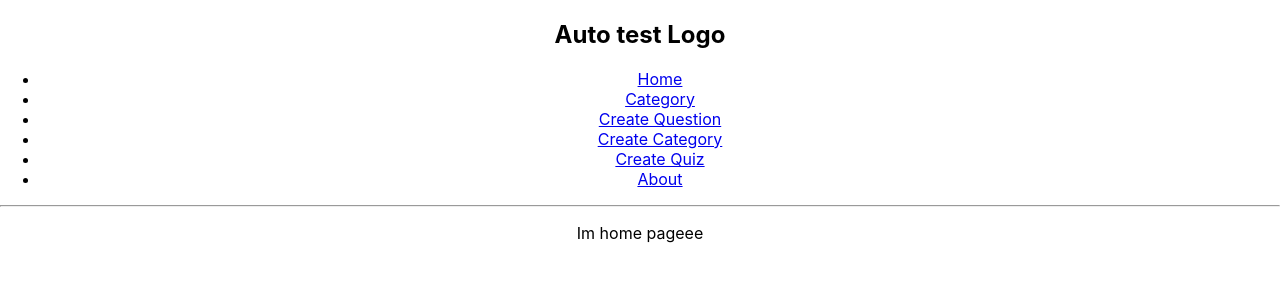
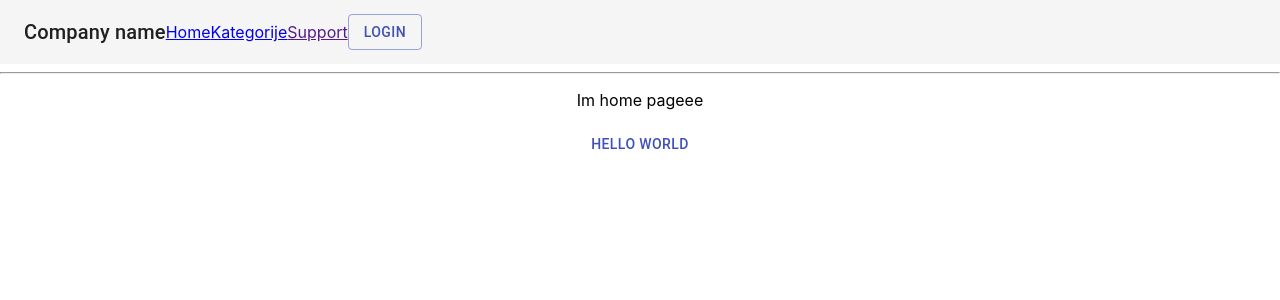
Before and after one commit to HunterJS-bit/react-quiz-app, a React (Create React App) app in the folder client/: page / in a window 1280 px wide. Shown: the top 300 px of the page. Built offline with nearby package versions, Linux system fonts and the light colour scheme.

Commit message:
seperated app header in new component, added react material design

```diff
--- a/client/package.json
+++ b/client/package.json
@@ -3,6 +3,7 @@
   "version": "0.1.0",
   "private": true,
   "dependencies": {
+    "@material-ui/core": "^4.9.13",
     "@testing-library/jest-dom": "^4.2.4",
     "@testing-library/react": "^9.5.0",
     "@testing-library/user-event": "^7.2.1",
--- a/client/src/App.js
+++ b/client/src/App.js
@@ -1,7 +1,8 @@
 import React from 'react';
 import './App.css';
-import { BrowserRouter as Router, Switch, Route, Link } from 'react-router-dom';
+import { BrowserRouter as Router, Switch, Route } from 'react-router-dom';
 import Home from './components/Home';
+import Header from './components/common/Header';
 import CategoryList from './components/Category/CategoryList';
 import About from './components/About';
 import CreateQuestion from './components/Questions/CreateQuestion';
@@ -21,41 +22,7 @@ function App() {
 	return (
 		<div className='App'>
 			<Router>
-				<h2>Auto test Logo</h2>
-				<nav className='navbar navbar-expand-lg navbar-light bg-light'>
-					<ul className='navbar-nav mr-auto'>
-						<li>
-							<Link to={'/'} className='nav-link'>
-								Home{' '}
-							</Link>
-						</li>
-						<li>
-							<Link to={'/category'} className='nav-link'>
-								Category
-							</Link>
-						</li>
-						<li>
-							<Link to={'/create'} className='nav-link'>
-								Create Question
-							</Link>
-						</li>
-						<li>
-							<Link to={'/category/create'} className='nav-link'>
-								Create Category
-							</Link>
-						</li>
-						<li>
-							<Link to={'/quiz/create'} className='nav-link'>
-								Create Quiz
-							</Link>
-						</li>
-						<li>
-							<Link to={'/about'} className='nav-link'>
-								About
-							</Link>
-						</li>
-					</ul>
-				</nav>
+				<Header></Header>
 				<hr />
 				<Switch>
 					<Route exact path='/' component={Home} />
--- a/client/src/components/Home.js
+++ b/client/src/components/Home.js
@@ -1,9 +1,13 @@
 import React from 'react';
+import { Button } from '@material-ui/core';
 
 
 const Home = () => {
 
-  return (<p>Im home pageee</p>);
+  return (<div className="main">
+    <p>Im home pageee</p>
+    <Button color="primary">Hello World</Button>
+    </div>);
 };
 
 export default Home;
--- a/client/src/components/Quiz/QuizResult.js
+++ b/client/src/components/Quiz/QuizResult.js
@@ -10,6 +10,7 @@ const QuizResult = () => {
     return (<div>
             <h1>Showing results</h1>
             <p>You scored {percentage}%</p>
+            <button>Review </button>
         </div>);
 }
 
--- /dev/null
+++ b/client/src/components/common/Header.js
@@ -0,0 +1,69 @@
+import React from 'react';
+import { Link } from 'react-router-dom';
+import Toolbar from '@material-ui/core/Toolbar';
+import Typography from '@material-ui/core/Typography';
+import Button from '@material-ui/core/Button';
+import AppBar from '@material-ui/core/AppBar';
+
+const Header = () => {
+
+    return (
+        <AppBar position="static" color="default" elevation={0} >
+            <Toolbar>
+                <Typography variant="h6" color="inherit" noWrap >
+                    Company name
+                </Typography>
+                <nav>
+                    <Link variant="button" color="textPrimary" to={'/'} >
+                        Home
+                    </Link>
+                    <Link variant="button" color="textPrimary" to={'/category'} >
+                        Kategorije
+                    </Link>
+                    <Link variant="button" color="textPrimary" href="#" >
+                    Support
+                    </Link>
+                </nav>
+                <Button href="#" color="primary" variant="outlined" >
+                    Login
+                </Button>
+            </Toolbar>
+        </AppBar>
+        // <nav className='navbar navbar-expand-lg navbar-light bg-light'>
+        //     <ul className='navbar-nav mr-auto'>
+        //         <li>
+        //             <Link to={'/'} className='nav-link'>
+        //                 Home{' '}
+        //             </Link>
+        //         </li>
+        //         <li>
+        //             <Link to={'/category'} className='nav-link'>
+        //                 Category
+        //             </Link>
+        //         </li>
+        //         <li>
+        //             <Link to={'/create'} className='nav-link'>
+        //                 Create Question
+        //             </Link>
+        //         </li>
+        //         <li>
+        //             <Link to={'/category/create'} className='nav-link'>
+        //                 Create Category
+        //             </Link>
+        //         </li>
+        //         <li>
+        //             <Link to={'/quiz/create'} className='nav-link'>
+        //                 Create Quiz
+        //             </Link>
+        //         </li>
+        //         <li>
+        //             <Link to={'/about'} className='nav-link'>
+        //                 About
+        //             </Link>
+        //         </li>
+        //     </ul>
+        // </nav>
+    );
+};
+
+export default Header;
```
Also changed, not shown: 1 other file (tests, documents, lock files or other folders).
